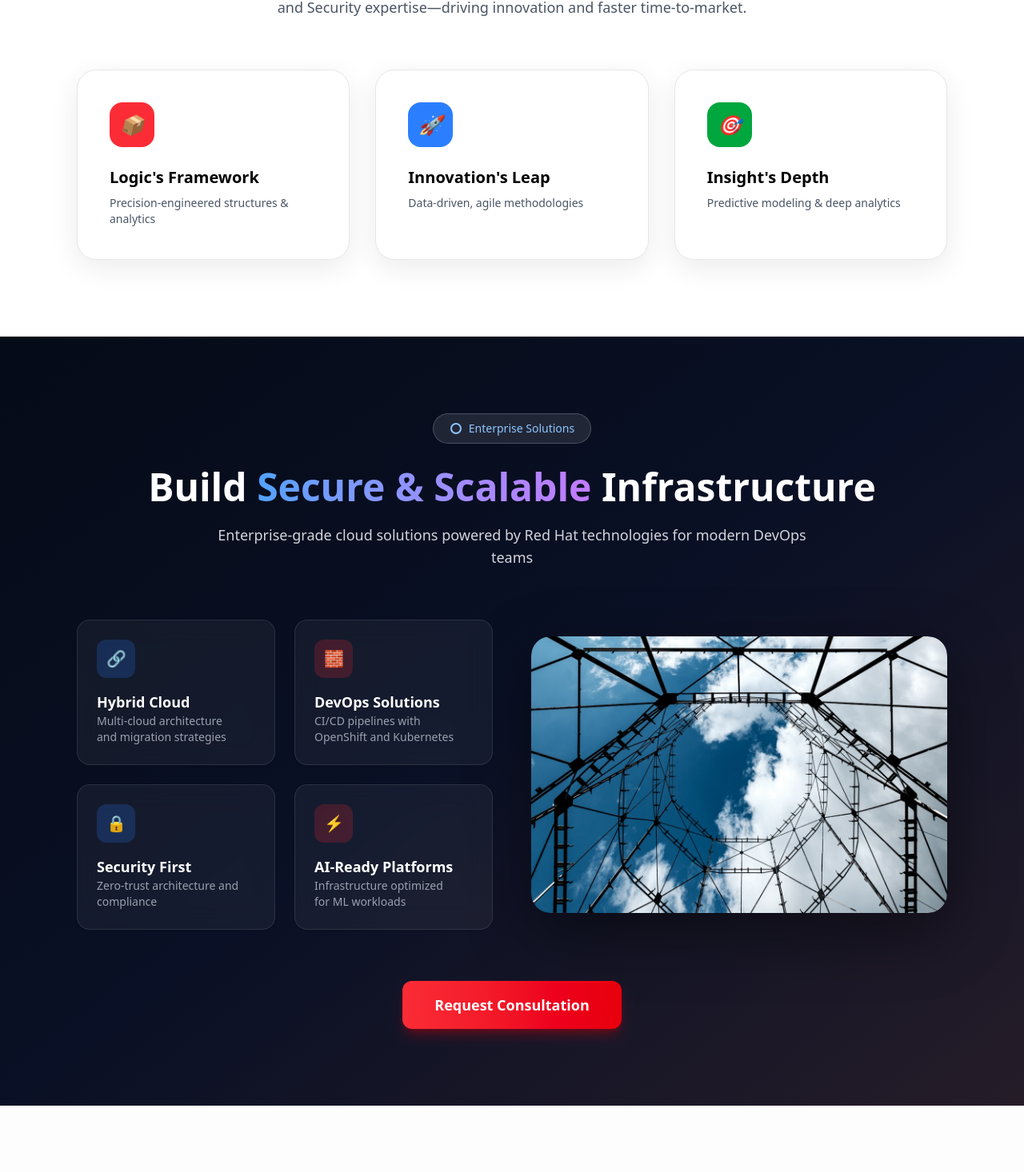
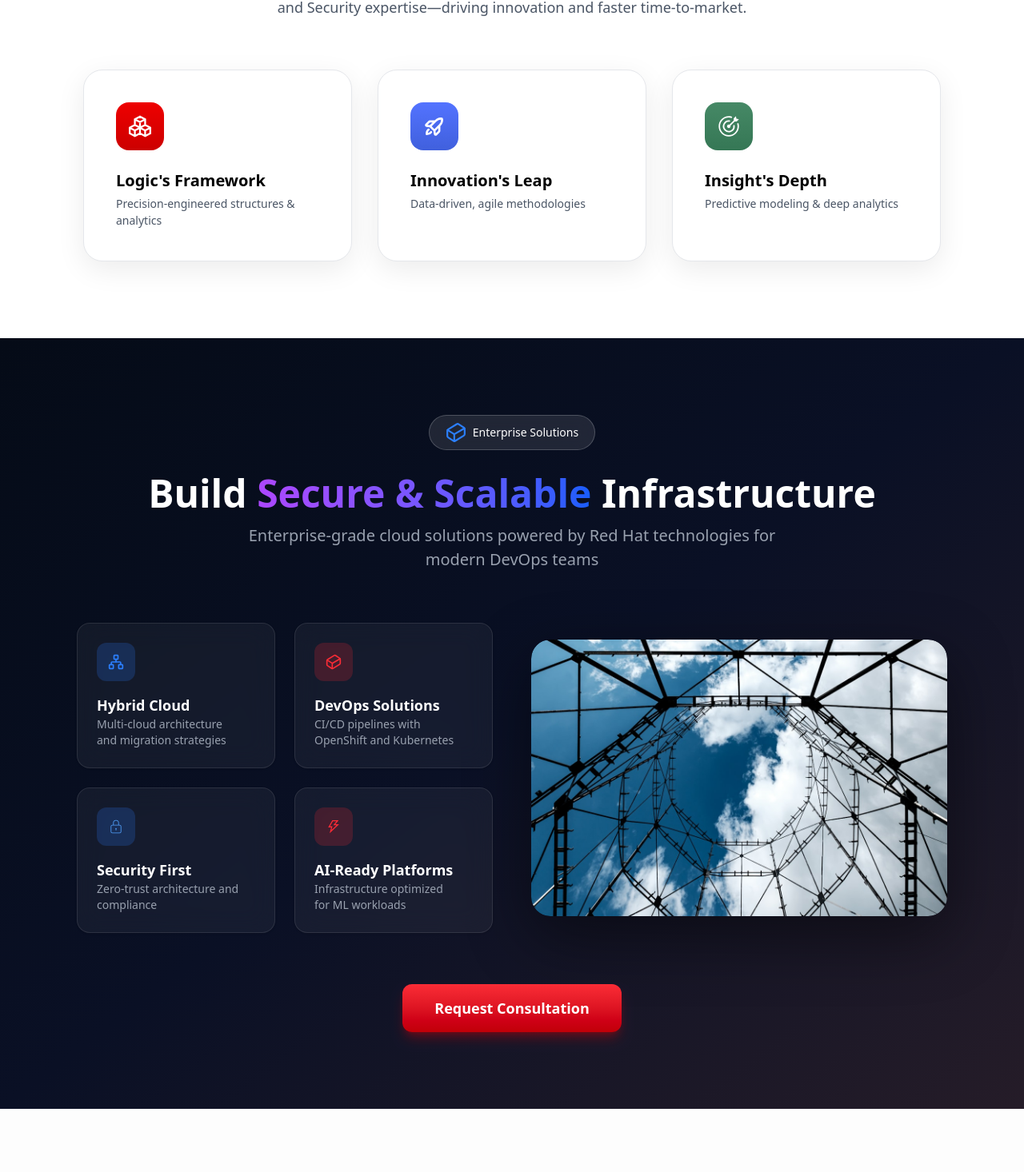
Before and after one commit to ujjwalanand678/nextjs-hawkstack-figma, a Next.js app: page / in a window 1280 px wide. Shown: the part 2459-3925 px from the top of the page at 80% size. Built offline with nearby package versions, Linux system fonts and the light colour scheme.

Commit message:
EnterpriseSolution completed

```diff
--- a/src/app/globals.css
+++ b/src/app/globals.css
@@ -3,6 +3,7 @@
 
 
 @layer utilities {
+/* ////////////////////////////////////////////////////// */
   @keyframes cloud-left-right {
     0% { transform: translateX(0); }
     50% { transform: translateX(60px); }
@@ -12,7 +13,7 @@
   .animate-cloud {
     animation: cloud-left-right 5s ease-in-out infinite;
   }
-
+/* ///////////////////////////////////////////// */
     @keyframes up-down {
     0% { transform: translateY(0); }
     50% { transform: translateY(60px); }
@@ -22,4 +23,63 @@
   .up-down {
     animation: up-down 5s ease-in-out infinite;
   }
+
+/* ///////////////////////////////// */
+@keyframes rotateForward {
+  from {
+    transform: rotate(0deg);
+  }
+  to {
+    transform: rotate(12deg);
+  }
 }
+
+
+@keyframes rotateBackward {
+  from {
+    transform: rotate(12deg);
+  }
+  to {
+    transform: rotate(0deg);
+  }
+}
+
+.rotate-icon {
+  transform: rotate(0deg);
+  animation-fill-mode: forwards;
+}
+
+.rotate-icon:hover {
+  animation: rotateForward 0.4s ease-in-out forwards;
+}
+
+.rotate-icon:not(:hover) {
+  animation: rotateBackward 0.4s ease-in-out forwards;
+}
+
+}
+
+/* Reusable hover gradient from black → red */
+.hover-black-red {
+  transition: background 0.35s ease;
+}
+
+.hover-black-red:hover {
+  background: linear-gradient(
+    to bottom right,
+    rgba(0, 0, 0, 0.25),
+    rgba(230, 0, 0, 0.25)
+  );
+}
+/* for black to blue hover */
+.hover-black-blue {
+  transition: background 0.35s ease;
+}
+
+.hover-black-blue:hover {
+  background: linear-gradient(
+    to bottom right,
+    rgba(0, 0, 0, 0.25),
+    rgba(83, 115, 255, 0.25)
+  );
+}
--- a/src/components/EnterpriseSolution.jsx
+++ b/src/components/EnterpriseSolution.jsx
@@ -1,46 +1,42 @@
 import Image from "next/image";
-import React from "react";
-import enterprise from "@/assets/images/enterprise.jpg"
+import { LuCuboid } from "react-icons/lu";
+import enterprise from "@/assets/images/enterprise.jpg";
+import { LuNetwork } from "react-icons/lu";
+import { CiLock } from "react-icons/ci";
+import { AiOutlineThunderbolt } from "react-icons/ai";
+const EnterpriseSolution = () => {
+  return (
+    <>
+      <section className="w-full min-h-screen bg-linear-to-br from-[#050B17] via-[#0A1025] to-[#251C28] text-white py-24 px-6 md:px-12 lg:px-24">
 
-const EnterpriseSolution = () => {
-  return (<><section className="w-full min-h-screen bg-gradient-to-br from-[#050B17] via-[#0A1025] to-[#251C28] text-white py-24 px-6 md:px-12 lg:px-24">
-
-  {/* Badge */}
         <div className="flex justify-center mb-6">
-    <div className="inline-flex items-center gap-2 px-5 py-2 rounded-full
-                    bg-white/10 border border-white/20 backdrop-blur-md text-sm text-blue-300">
-      <svg width="16" height="16" fill="none" stroke="currentColor" strokeWidth="2">
-        <circle cx="8" cy="8" r="6" />
-      </svg>
+          <div
+            className="inline-flex items-center gap-2 px-5 py-2 rounded-full
+                    bg-white/10 border border-white/20 backdrop-blur-md text-sm text-white"
+          >
+            <LuCuboid className="text-blue-500" size={26} />
             Enterprise Solutions
           </div>
         </div>
 
-  {/* Heading */}
-  <h1 className="text-center text-4xl md:text-5xl font-extrabold leading-tight mb-4">
+        <h1 className="text-center text-4xl md:text-5xl font-extrabold leading-tight mb-2">
           Build{" "}
-    <span className="bg-gradient-to-r from-blue-400 to-purple-400 bg-clip-text text-transparent">
+          <span className="bg-linear-to-r from-purple-500 to-blue-600 bg-clip-text text-transparent">
             Secure & Scalable
           </span>{" "}
           Infrastructure
         </h1>
 
-  {/* Subheading */}
-  <p className="text-center text-gray-300 text-lg max-w-3xl mx-auto mb-16">
-    Enterprise-grade cloud solutions powered by Red Hat technologies
-    for modern DevOps teams
+        <p className="text-center text-gray-400 text-[20px] max-w-2xl mx-auto mb-16">
+          Enterprise-grade cloud solutions powered by Red Hat technologies for
+          modern DevOps teams
         </p>
 
-  {/* Main Content Layout */}
         <div className="grid grid-cols-1 lg:grid-cols-2 gap-12 items-center">
-
-    {/* Left Feature Grid */}
           <div className="grid grid-cols-2 gap-6">
-
-      {/* Card 1 */}
-      <div className="bg-white/5 border border-white/10 rounded-2xl p-6 backdrop-blur-lg shadow-sm">
+            <div className=" hover-black-blue bg-white/5 border border-white/10 rounded-2xl p-6 backdrop-blur-lg shadow-sm">
               <div className="w-12 h-12 rounded-xl bg-blue-500/20 flex items-center justify-center text-blue-500 text-xl mb-4">
-          🔗
+                <LuNetwork />
               </div>
               <h3 className="font-semibold text-lg">Hybrid Cloud</h3>
               <p className="text-gray-400 text-sm w-[90%]">
@@ -48,10 +44,10 @@ const EnterpriseSolution = () => {
               </p>
             </div>
 
-      {/* Card 2 */}
-      <div className="bg-white/5 border border-white/10 rounded-2xl p-6 backdrop-blur-lg shadow-sm">
+
+            <div className="hover-black-red bg-white/5 border border-white/10 rounded-2xl p-6 backdrop-blur-lg shadow-sm">
               <div className="w-12 h-12 rounded-xl bg-red-500/20 flex items-center justify-center text-red-500 text-xl mb-4">
-          🧱
+                <LuCuboid />
               </div>
               <h3 className="font-semibold text-lg">DevOps Solutions</h3>
               <p className="text-gray-400 text-sm w-[90%]">
@@ -59,10 +55,9 @@ const EnterpriseSolution = () => {
               </p>
             </div>
 
-      {/* Card 3 */}
-      <div className="bg-white/5 border border-white/10 rounded-2xl p-6 backdrop-blur-lg shadow-sm">
+            <div className="hover-black-blue bg-white/5 border border-white/10 rounded-2xl p-6 backdrop-blur-lg shadow-sm">
               <div className="w-12 h-12 rounded-xl bg-blue-500/20 flex items-center justify-center text-blue-400 text-xl mb-4">
-          🔒
+                <CiLock />
               </div>
               <h3 className="font-semibold text-lg">Security First</h3>
               <p className="text-gray-400 text-sm w-[90%]">
@@ -70,17 +65,16 @@ const EnterpriseSolution = () => {
               </p>
             </div>
 
-      {/* Card 4 */}
-      <div className="bg-white/5 border border-white/10 rounded-2xl p-6 backdrop-blur-lg shadow-sm">
+
+            <div className="hover-black-red bg-white/5 border border-white/10 rounded-2xl p-6 backdrop-blur-lg shadow-sm">
               <div className="w-12 h-12 rounded-xl bg-red-500/20 flex items-center justify-center text-red-500 text-xl mb-4">
-          ⚡
+                <AiOutlineThunderbolt />
               </div>
               <h3 className="font-semibold text-lg">AI-Ready Platforms</h3>
               <p className="text-gray-400 text-sm w-[90%]">
                 Infrastructure optimized for ML workloads
               </p>
             </div>
-
           </div>
 
           {/* Right Image */}
@@ -91,20 +85,21 @@ const EnterpriseSolution = () => {
               className="rounded-3xl"
             />
           </div>
-
         </div>
 
         {/* CTA Button */}
         <div className="flex justify-center mt-16">
-    <button className="px-10 py-4 text-lg font-semibold rounded-xl
-                       bg-gradient-to-r from-red-500 to-red-600
-                       hover:scale-105 transition shadow-lg shadow-red-700/40">
+          <button
+            className="px-10 py-4 text-lg font-semibold rounded-xl
+                       bg-linear-to-b from-red-500 to-red-700
+                       hover:scale-105 transition shadow-lg shadow-red-700/40"
+          >
             Request Consultation
           </button>
         </div>
-
       </section>
-</>);
+    </>
+  );
 };
 
 export default EnterpriseSolution;
--- a/src/components/HawkstackApproach.jsx
+++ b/src/components/HawkstackApproach.jsx
@@ -1,11 +1,14 @@
-import React from "react";
+import { GrCubes } from "react-icons/gr";
+import { PiRocketLaunchBold } from "react-icons/pi";
+import { GoGoal } from "react-icons/go";
 
 const HawkstackApproach = () => {
-  return (<><section className="w-full bg-white py-24 px-6 md:px-12 lg:px-24 text-center">
-
+  return (
+    <>
+      <section className="w-full bg-white py-24 px-6 md:px-12 lg:px-26 text-center">
         {/* Title */}
         <h2 className="text-4xl md:text-5xl font-extrabold mb-4">
-    <span className="bg-gradient-to-r from-blue-500 to-pink-500 bg-clip-text text-transparent">
+          <span className="bg-linear-to-r from-blue-500 to-purple-500 bg-clip-text text-transparent">
             HawkStack’s
           </span>{" "}
           Approach
@@ -13,44 +16,49 @@ const HawkstackApproach = () => {
 
         {/* Subtitle */}
         <p className="text-gray-600 max-w-3xl mx-auto mb-16 text-lg">
-    HawkStack Technologies accelerates digital evolution with DevOps, Cloud,
-    Automation, and Security expertise—driving innovation and faster time-to-market.
+          HawkStack Technologies accelerates digital evolution with DevOps,
+          Cloud, Automation, and Security expertise—driving innovation and
+          faster time-to-market.
         </p>
 
-  {/* Cards */}
         <div className="grid grid-cols-1 md:grid-cols-3 gap-8 max-w-6xl mx-auto">
-
-    {/* Card 1 */}
           <div className="bg-white rounded-3xl p-10 shadow-[0_10px_35px_rgba(0,0,0,0.08)] border border-gray-200 text-left">
-      <div className="w-14 h-14 rounded-2xl bg-red-500 flex items-center justify-center text-white text-2xl mb-6">
-        <i>📦</i>
+            <div className="rotate-icon w-15 h-15 rounded-2xl bg-linear-to-b from-[#EE0000] to-[#CC0000] flex items-center justify-center text-white text-2xl mb-6">
+              <GrCubes size={28} />
             </div>
-      <h3 className="text-xl font-semibold mb-2">Logic{"'"}s Framework</h3>
-      <p className="text-gray-600 text-sm">Precision-engineered structures & analytics</p>
+            <h3 className="text-xl font-semibold mb-1">
+              Logic{"'"}s Framework
+            </h3>
+            <p className="text-gray-600 font-medium text-[14px]">
+              Precision-engineered structures & analytics
+            </p>
           </div>
 
-    {/* Card 2 */}
           <div className="bg-white rounded-3xl p-10 shadow-[0_10px_35px_rgba(0,0,0,0.08)] border border-gray-200 text-left">
-      <div className="w-14 h-14 rounded-2xl bg-blue-500 flex items-center justify-center text-white text-2xl mb-6">
-        <i>🚀</i>
+            <div className="rotate-icon w-15 h-15 rounded-2xl bg-linear-to-b from-[#5373FF] to-[#4060DD]  flex items-center justify-center text-white text-2xl mb-6">
+              <PiRocketLaunchBold size={28} />
             </div>
-      <h3 className="text-xl font-semibold mb-2">Innovation{"'"}s Leap</h3>
-      <p className="text-gray-600 text-sm">Data-driven, agile methodologies</p>
+            <h3 className="text-xl font-semibold mb-1">
+              Innovation{"'"}s Leap
+            </h3>
+            <p className="text-gray-600 font-medium text-[14px]">
+              Data-driven, agile methodologies
+            </p>
           </div>
 
-    {/* Card 3 */}
           <div className="bg-white rounded-3xl p-10 shadow-[0_10px_35px_rgba(0,0,0,0.08)] border border-gray-200 text-left">
-      <div className="w-14 h-14 rounded-2xl bg-green-600 flex items-center justify-center text-white text-2xl mb-6">
-        <i>🎯</i>
+            <div className=" rotate-icon w-15 h-15 rounded-2xl bg-linear-to-b from-[#468966] to-[#357755]  flex items-center justify-center text-white text-2xl mb-6">
+              <GoGoal size={28} />
             </div>
-      <h3 className="text-xl font-semibold mb-2">Insight{"'"}s Depth</h3>
-      <p className="text-gray-600 text-sm">Predictive modeling & deep analytics</p>
+            <h3 className="text-xl font-semibold mb-1">Insight{"'"}s Depth</h3>
+            <p className="text-gray-600 font-medium text-[14px]">
+              Predictive modeling & deep analytics
+            </p>
           </div>
-
         </div>
-
       </section>
-</>);
+    </>
+  );
 };
 
 export default HawkstackApproach;
```
Lines whose indentation alone changed are shown as unchanged.
